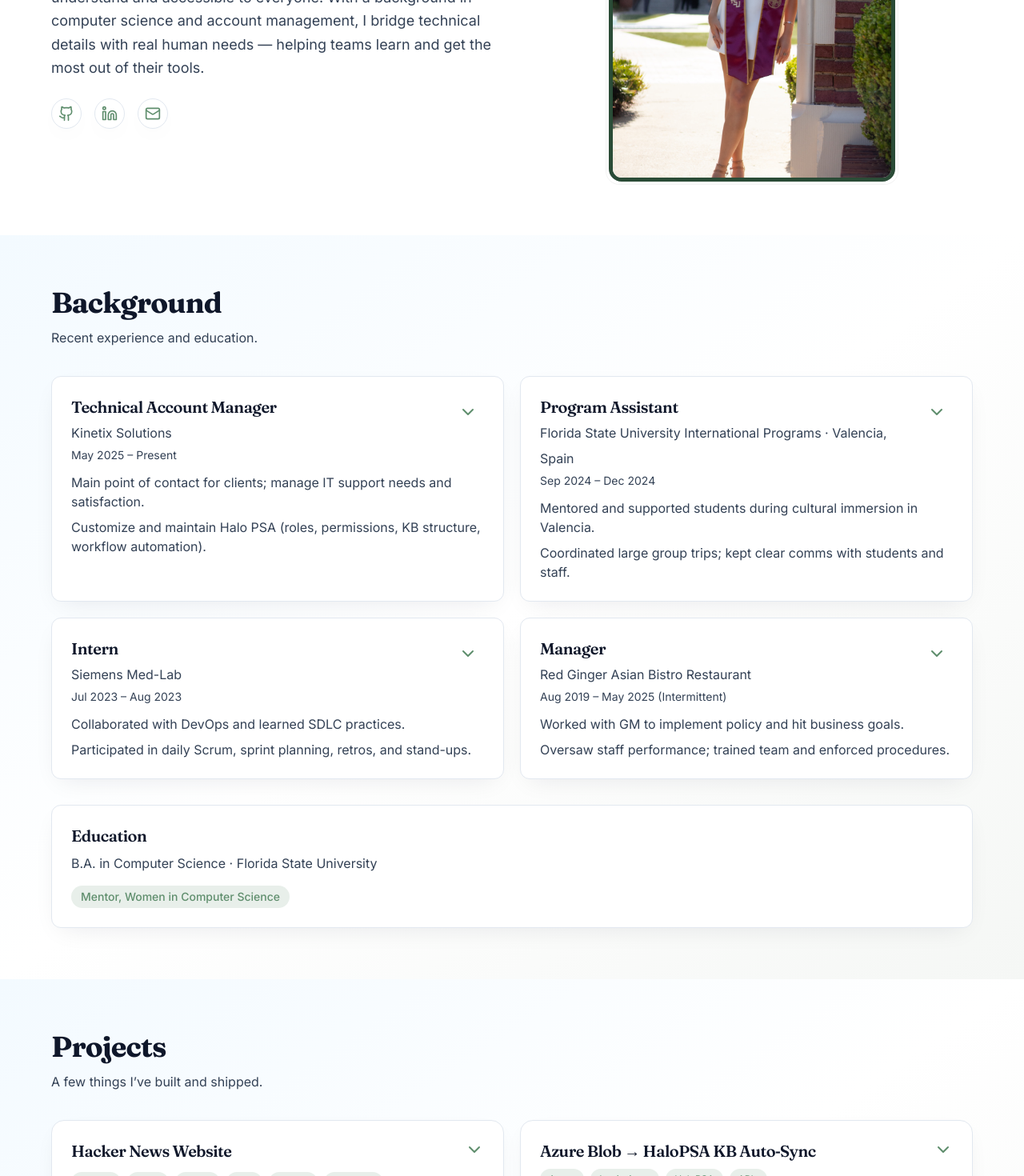
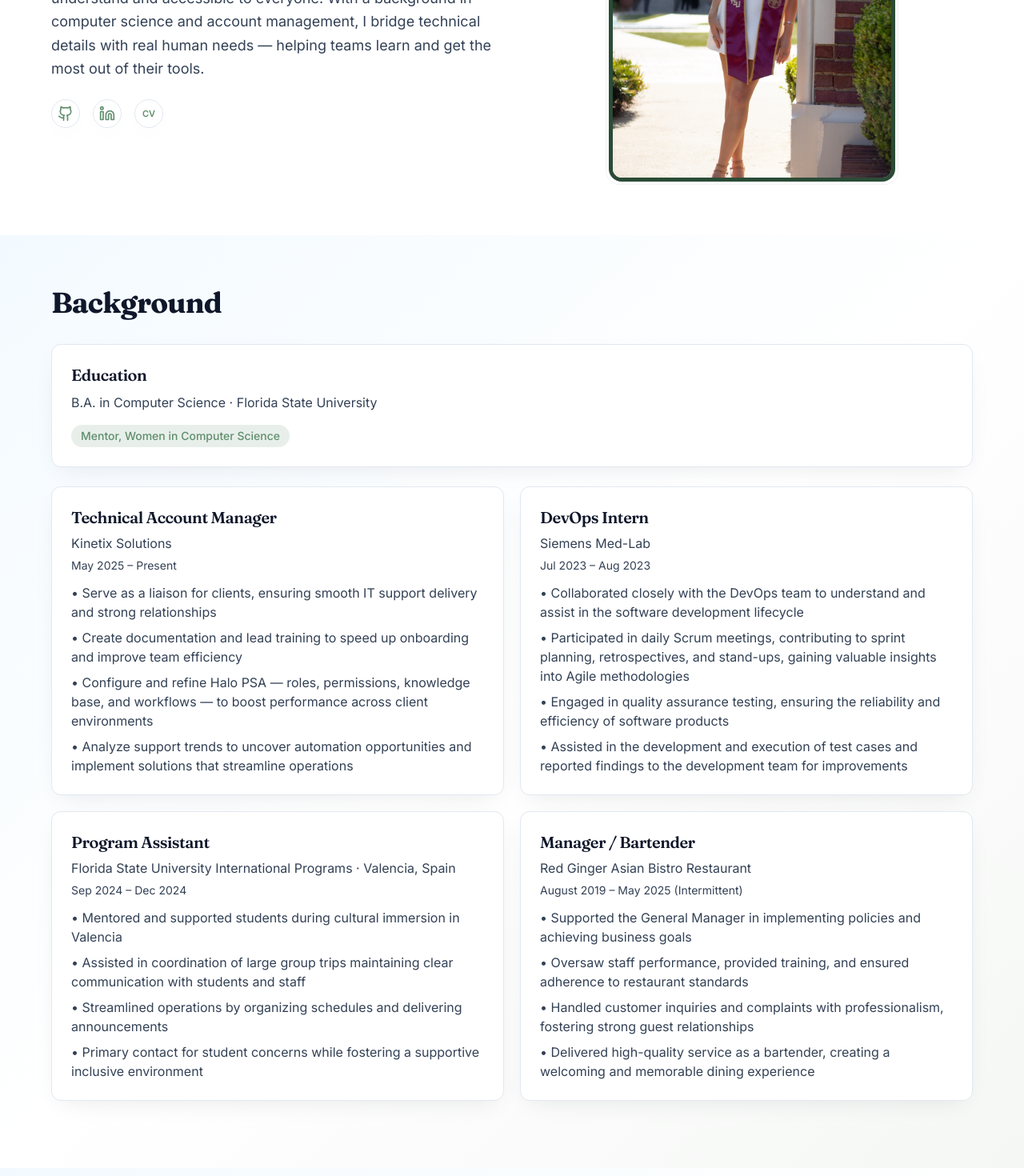
Before and after one commit to torilee7935/torilee7935.github.io, a React (Vite) app: page / in a window 1280 px wide. Shown: the part 320-1790 px from the top of the page at 80% size. Built offline with nearby package versions, Linux system fonts and the light colour scheme.

Commit message:
background updates & CV download button

```diff
--- a/src/components/Background.tsx
+++ b/src/components/Background.tsx
@@ -1,29 +1,30 @@
-import { useState } from "react";
-import { motion, AnimatePresence } from "framer-motion";
+import { motion } from "framer-motion";
 import { theme } from "@/theme";
 import { Container, Section } from "@/shared/ui";
 import { EXPERIENCES, EDUCATION } from "@/data/background";
-import { ChevronDown, ChevronUp } from "lucide-react";
 
-function ExpCard({
-  title, company, dates, bullets,
-}: { title: string; company: string; dates: string; bullets: string[] }) {
-  const [open, setOpen] = useState(false);
-  const previewCount = 2;
-  const preview = bullets.slice(0, previewCount);
-  const rest = bullets.slice(previewCount);
+type ExpCardProps = {
+  title: string;
+  company: string;
+  dates: string;
+  bullets: string[];
+  className?: string;
+};
 
+function ExpCard({ title, company, dates, bullets, className }: ExpCardProps) {
   return (
     <motion.article
       layout
       className={[
-        "group",
+        "group inline-block w-full align-top",
+        "mb-5 break-inside-avoid", // masonry magic
         theme.radii.md,
         theme.colors.surface,
         "border", theme.colors.border,
         theme.shadow.soft, theme.shadow.hover,
         "transition-colors overflow-hidden",
-        "p-6"
+        "p-6",
+        className || ""
       ].join(" ")}
     >
       <header className="flex items-start justify-between gap-6">
@@ -32,40 +33,14 @@
           <p className="mt-0.5 text-brand-slate">{company}</p>
           <p className="mt-0.5 text-sm text-brand-slate">{dates}</p>
         </div>
-        <button
-          onClick={() => setOpen(o => !o)}
-          className="shrink-0 p-2 rounded-md hover:bg-brand-sage50 text-brand-sage600 transition"
-          aria-expanded={open}
-          aria-label={open ? "Collapse details" : "Expand details"}
-        >
-          {open ? <ChevronUp /> : <ChevronDown />}
-        </button>
       </header>
 
-      {/* bullets (preview) */}
+      {/* Always open bullets */}
       <ul className="mt-3 space-y-2">
-        {preview.map((b, i) => (
+        {bullets.map((b, i) => (
           <li key={i} className="text-brand-slate">{b}</li>
         ))}
       </ul>
-
-      {/* expandable rest */}
-      <AnimatePresence initial={false}>
-        {open && rest.length > 0 && (
-          <motion.ul
-            key="more"
-            layout
-            initial={{ height: 0, opacity: 0 }}
-            animate={{ height: "auto", opacity: 1 }}
-            exit={{ height: 0, opacity: 0 }}
-            className="mt-2 space-y-2"
-          >
-            {rest.map((b, i) => (
-              <li key={i} className="text-brand-slate">{b}</li>
-            ))}
-          </motion.ul>
-        )}
-      </AnimatePresence>
     </motion.article>
   );
 }
@@ -76,32 +51,38 @@
       <Container>
         <div className="mb-8">
           <h2 className="text-3xl md:text-4xl font-bold text-brand-ink">Background</h2>
-          <p className="mt-2 text-brand-slate">Recent experience and education.</p>
         </div>
 
-        <div className="grid gap-5 sm:grid-cols-2">
-          {EXPERIENCES.map((exp) => (
-            <ExpCard key={`${exp.title}-${exp.company}-${exp.dates}`} {...exp} />
-          ))}
-        </div>
-
-        {/* Education */}
-        <div className="mt-8">
-          <div className={[
+        {/* Education FIRST */}
+        <div
+          className={[
             theme.radii.md,
             theme.colors.surface,
             "border", theme.colors.border,
             theme.shadow.soft,
-            "p-6"
-          ].join(" ")}>
-            <h3 className="text-xl font-semibold text-brand-ink">Education</h3>
-            <p className="mt-1 text-brand-slate">
-              {EDUCATION.degree} · {EDUCATION.org}
-            </p>
+            "p-6 mb-6"
+          ].join(" ")}
+        >
+          <h3 className="text-xl font-semibold text-brand-ink">Education</h3>
+          <p className="mt-1 text-brand-slate">
+            {EDUCATION.degree} · {EDUCATION.org}
+          </p>
+          {EDUCATION.extra && (
             <span className="mt-3 inline-flex items-center px-3 py-1 rounded-full bg-brand-sage100 text-brand-sage600 text-sm font-medium">
               {EDUCATION.extra}
             </span>
-          </div>
+          )}
+        </div>
+
+        {/* Experiences — true masonry */}
+        <div className="columns-1 sm:columns-2 gap-5">
+          {EXPERIENCES.map((exp) => (
+            <ExpCard
+              key={`${exp.title}-${exp.company}-${exp.dates}`}
+              {...exp}
+              className="mb-5 break-inside-avoid"
+            />
+          ))}
         </div>
       </Container>
     </Section>
--- a/src/components/Hero.tsx
+++ b/src/components/Hero.tsx
@@ -1,4 +1,4 @@
-import { Github, Linkedin, Mail } from "lucide-react"
+import { Github, Linkedin} from "lucide-react"
 import { motion } from "framer-motion"
 import { PROFILE } from "@/data/profile"
 import { theme } from "@/theme"
@@ -51,28 +51,55 @@
                 aria-label="GitHub"
                 href="https://github.com/torilee7935"
                 target="_blank"
-                rel="noreferrer"
-                className={`p-2 border ${theme.colors.border} hover:bg-brand-sage50 ${theme.radii.full} ${theme.shadow.soft} ${theme.colors.surface} transition`}
+                rel="noopener noreferrer"
+                className={[
+                  "inline-flex h-9 w-9 items-center justify-center",   // uniform circle
+                  "border", theme.colors.border,
+                  theme.radii.full, theme.shadow.soft, theme.colors.surface,
+                  "transition hover:bg-brand-sage50",
+                  "no-underline decoration-transparent leading-none"    // no stray underline/baseline
+                ].join(" ")}
               >
                 <Github className="w-5 h-5 text-brand-sage600" />
               </a>
+
               <a
                 aria-label="LinkedIn"
                 href="https://www.linkedin.com/in/torielizabethlee"
                 target="_blank"
-                rel="noreferrer"
-                className={`p-2 border ${theme.colors.border} hover:bg-brand-sage50 ${theme.radii.full} ${theme.shadow.soft} ${theme.colors.surface} transition`}
+                rel="noopener noreferrer"
+                className={[
+                  "inline-flex h-9 w-9 items-center justify-center",
+                  "border", theme.colors.border,
+                  theme.radii.full, theme.shadow.soft, theme.colors.surface,
+                  "transition hover:bg-brand-sage50",
+                  "no-underline decoration-transparent leading-none"
+                ].join(" ")}
               >
                 <Linkedin className="w-5 h-5 text-brand-sage600" />
               </a>
+
+              {/* CV download circle */}
               <a
-                aria-label="Email"
-                href="#contact"
-                className={`p-2 border ${theme.colors.border} hover:bg-brand-sage50 ${theme.radii.full} ${theme.shadow.soft} ${theme.colors.surface} transition`}
+                aria-label="Download CV (PDF)"
+                href="/cv/ToriLeeResume.pdf"
+                download="Tori_Lee_CV.pdf"
+                title="Download CV"
+                className={[
+                  "inline-flex h-9 w-9 items-center justify-center",
+                  "border", theme.colors.border,
+                  theme.radii.full, theme.shadow.soft, theme.colors.surface,
+                  "transition hover:bg-brand-sage50",
+                  "no-underline decoration-transparent leading-none"
+                ].join(" ")}
               >
-                <Mail className="w-5 h-5 text-brand-sage600" />
+                <span className="font-bold text-brand-sage600 text-[11px]">
+                  CV
+                </span>
               </a>
             </motion.div>
+
+
           </div>
 
           {/* Profile Photo */}
--- a/src/components/Projects.tsx
+++ b/src/components/Projects.tsx
@@ -149,7 +149,6 @@
       <Container>
         <div className="mb-8">
           <h2 className="text-3xl md:text-4xl font-bold text-brand-ink">Projects</h2>
-          <p className="mt-2 text-brand-slate">A few things I’ve built and shipped.</p>
         </div>
 
         <div className="columns-1 sm:columns-2 gap-5 [column-fill:_balance]">
--- a/src/data/background.ts
+++ b/src/data/background.ts
@@ -12,11 +12,10 @@
     company: "Kinetix Solutions",
     dates: "May 2025 – Present",
     bullets: [
-      "Main point of contact for clients; manage IT support needs and satisfaction.",
-      "Customize and maintain Halo PSA (roles, permissions, KB structure, workflow automation).",
-      "Develop and integrate AI chatbot with Halo API + Azure to streamline support and reduce tickets.",
-      "Create internal docs and training to improve onboarding and efficiency.",
-      "Identify automation opportunities from support trends and user behavior."
+      "• Serve as a liaison for clients, ensuring smooth IT support delivery and strong relationships",
+      "• Create documentation and lead training to speed up onboarding and improve team efficiency",
+      "• Configure and refine Halo PSA — roles, permissions, knowledge base, and workflows — to boost performance across client environments",
+      "• Analyze support trends to uncover automation opportunities and implement solutions that streamline operations"
     ]
   },
   {
@@ -24,31 +23,32 @@
     company: "Florida State University International Programs · Valencia, Spain",
     dates: "Sep 2024 – Dec 2024",
     bullets: [
-      "Mentored and supported students during cultural immersion in Valencia.",
-      "Coordinated large group trips; kept clear comms with students and staff.",
-      "Streamlined operations by organizing schedules and delivering announcements.",
-      "Primary contact for student concerns; fostered a supportive environment."
+      "• Mentored and supported students during cultural immersion in Valencia",
+      "• Assisted in coordination of large group trips maintaining clear communication with students and staff",
+      "• Streamlined operations by organizing schedules and delivering announcements",
+      "• Primary contact for student concerns while fostering a supportive inclusive environment"
     ]
   },
   {
-    title: "Intern",
+    title: "DevOps Intern",
     company: "Siemens Med-Lab",
     dates: "Jul 2023 – Aug 2023",
     bullets: [
-      "Collaborated with DevOps and learned SDLC practices.",
-      "Participated in daily Scrum, sprint planning, retros, and stand-ups.",
-      "Performed QA testing to ensure reliability and efficiency.",
-      "Wrote/ran test cases and reported findings to dev teams."
+      "• Collaborated closely with the DevOps team to understand and assist in the software development lifecycle",
+      "• Participated in daily Scrum meetings, contributing to sprint planning, retrospectives, and stand-ups, gaining valuable insights into Agile methodologies",
+      "• Engaged in quality assurance testing, ensuring the reliability and efficiency of software products",
+      "• Assisted in the development and execution of test cases and reported findings to the development team for improvements"
     ]
   },
   {
-    title: "Manager",
+    title: "Manager / Bartender",
     company: "Red Ginger Asian Bistro Restaurant",
-    dates: "Aug 2019 – May 2025 (Intermittent)",
+    dates: "August 2019 – May 2025 (Intermittent)",
     bullets: [
-      "Worked with GM to implement policy and hit business goals.",
-      "Oversaw staff performance; trained team and enforced procedures.",
-      "Handled customer inquiries and escalations to ensure great experience."
+      "• Supported the General Manager in implementing policies and achieving business goals",
+      "• Oversaw staff performance, provided training, and ensured adherence to restaurant standards",
+      "• Handled customer inquiries and complaints with professionalism, fostering strong guest relationships",
+      "• Delivered high-quality service as a bartender, creating a welcoming and memorable dining experience"
     ]
   }
 ];
@@ -56,5 +56,7 @@
 export const EDUCATION = {
   degree: "B.A. in Computer Science",
   org: "Florida State University",
-  extra: "Mentor, Women in Computer Science",
+  extra: [
+    "Mentor, Women in Computer Science",
+  ]
 };
```
Also changed, not shown: 1 other file (tests, documents, lock files or other folders).
